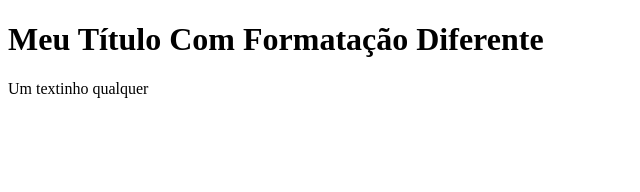
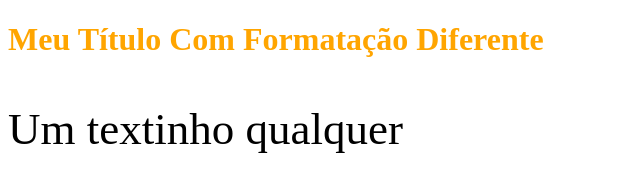
Before and after one commit to GabriellCabrall/HTML-CSS-Impressionador, a plain HTML site: page Modulo4/index.html in a window 1280 px wide. Shown: the whole page, without its empty margins (0-640 px from the left). Drawn offline with Linux system fonts and the light colour scheme.

Commit message:
Upload de arquivo css

```diff
--- a/Modulo4/index.html
+++ b/Modulo4/index.html
@@ -4,6 +4,7 @@
     <meta charset="UTF-8" />
     <meta name="viewport" content="width=device-width, initial-scale=1.0" />
     <title>Meu primeiro arquivo formatado</title>
+    <link rel="stylesheet" href="style.css" />
   </head>
   <body>
     <h1>Meu Título Com Formatação Diferente</h1>
--- /dev/null
+++ b/Modulo4/style.css
@@ -0,0 +1,7 @@
+p {
+  font-size: 45px;
+}
+
+h1 {
+  color: orange;
+}
```
